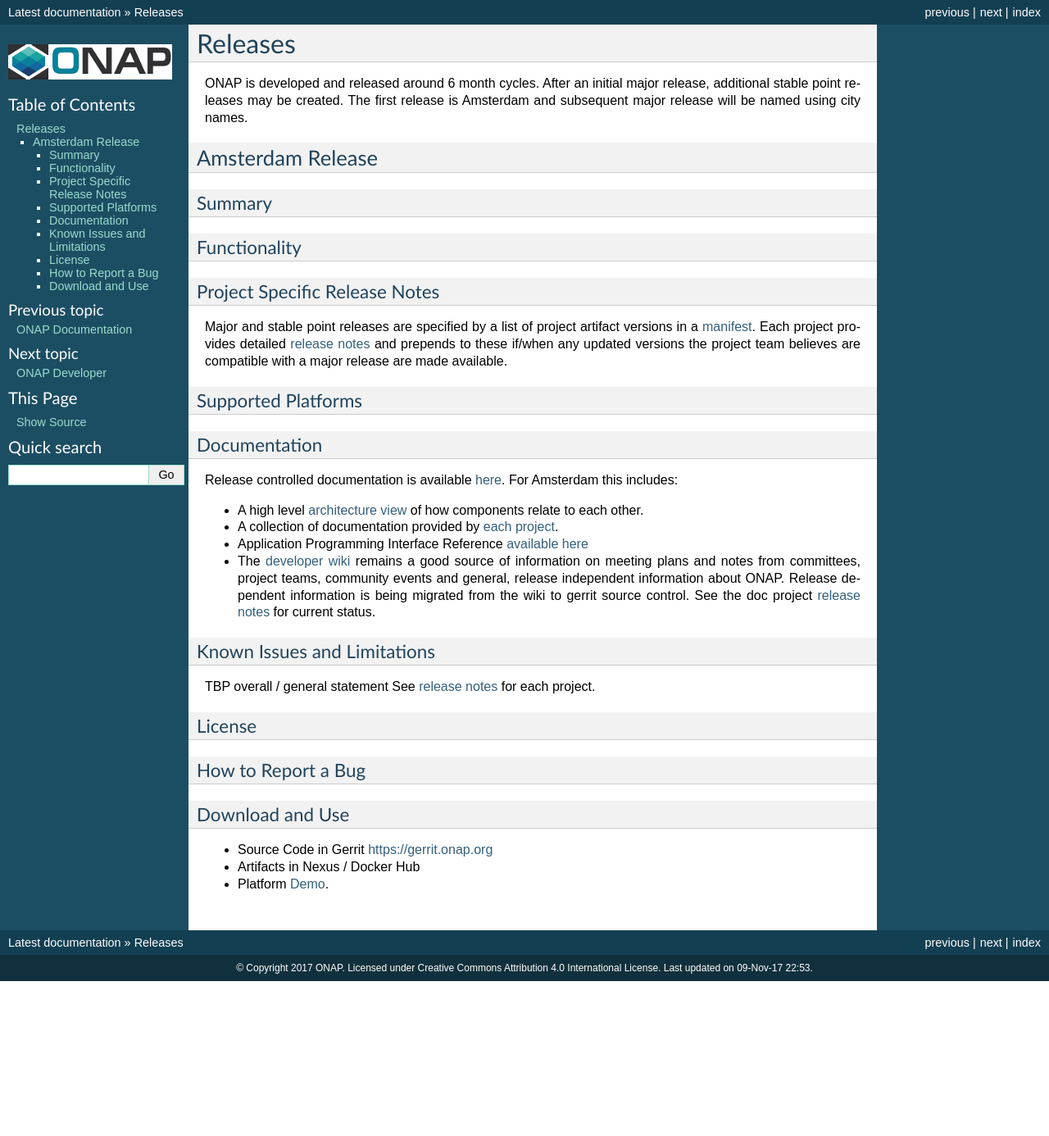
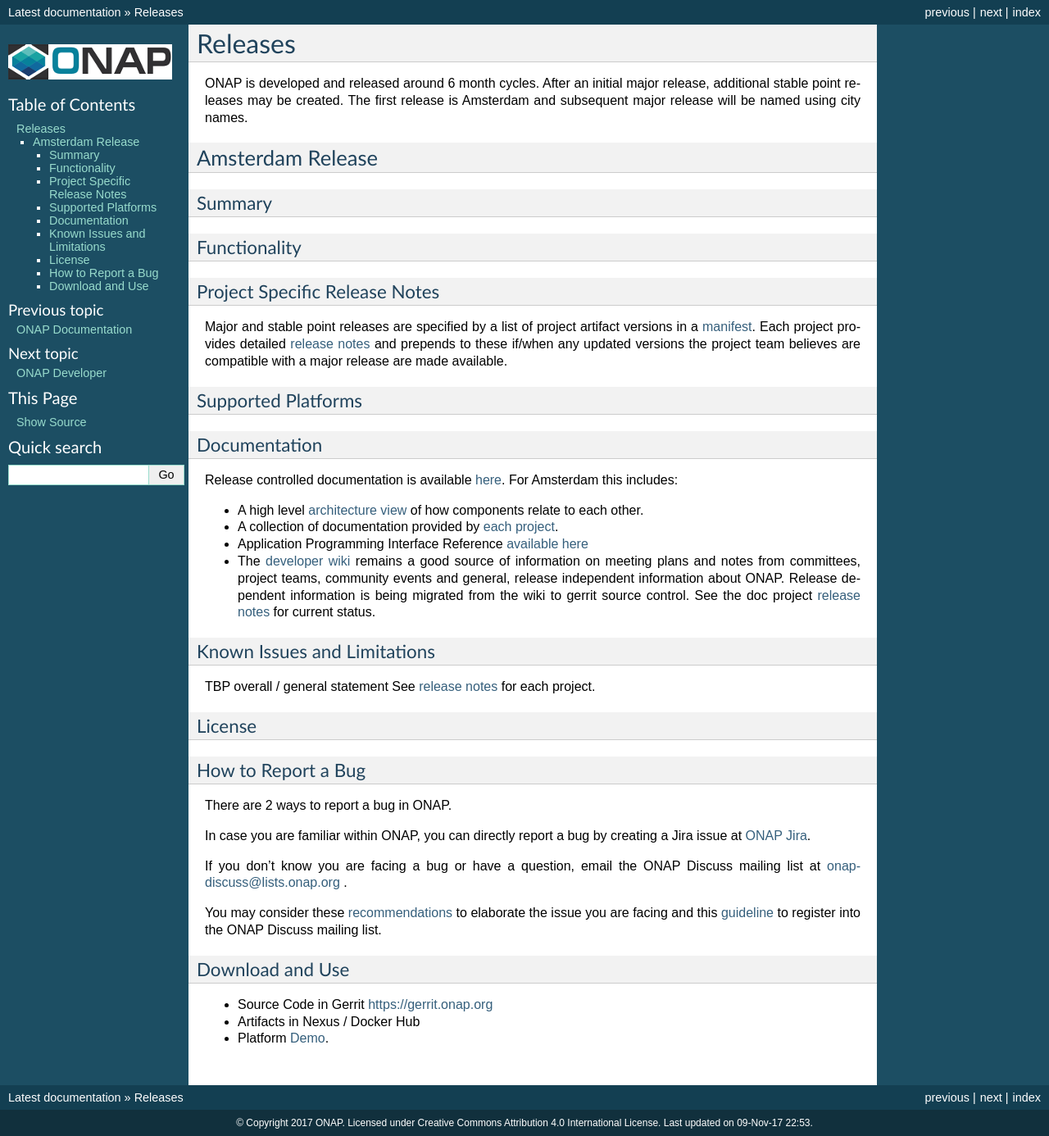
Before and after one commit to onap/doc, a Sphinx documentation site: the page built from docs/release/index.rst, in a window 1280 px wide. Shown: the whole page at 82% size. Built offline with Sphinx 7.4.7, drawn with Linux system fonts in a browser that asks for light colours; formulas are drawn with MathJax 3; pages that are not in the unit, such as notebooks, are missing from menus; before the commit the page ends 1197 px from its top, so only the background shows below that.

Commit message:
Update on how to report a bug
This is to expalin an ONAP user on how to report  a bug in ONAP

Change-Id: Id6ba25d3d382a9d651e25d4da7e75128367ba0d8
Issue-Id: DOC-150
Signed-off-by: Gildas Lanilis <gildas.lanilis@huawei.com>

```diff
--- a/docs/release/index.rst
+++ b/docs/release/index.rst
@@ -64,6 +64,13 @@
 
 How to Report a Bug
 +++++++++++++++++++
+There are 2 ways to report a bug in ONAP.
+
+In case you are familiar within ONAP, you can directly report a bug by creating a Jira issue at `ONAP Jira <https://jira.onap.org>`_.
+
+If you don't know you are facing a bug or have a question, email the ONAP Discuss mailing list at onap-discuss@lists.onap.org .
+
+You may consider these `recommendations <https://wiki.onap.org/display/DW/Tracking+Issues+with+JIRA#TrackingIssueswithJIRA-RecommendationsforwrittingProperJIRAIssue>`_ to elaborate the issue you are facing and this `guideline <https://wiki.onap.org/display/DW/Mailing+Lists>`_ to register into the ONAP Discuss mailing list.
 
 
 Download and Use
```
